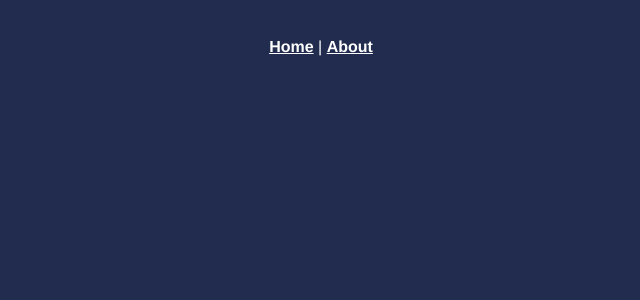
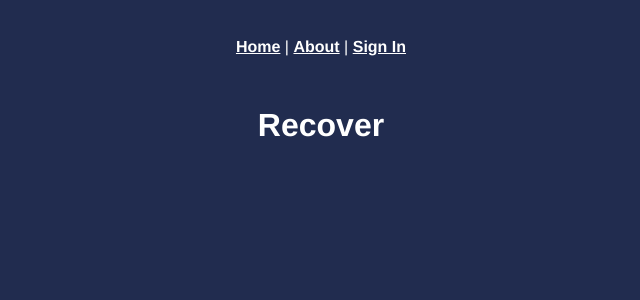
Before and after one commit to fabricegeib/vue-admin-dashboard, a Vue app: page /recover in a window 1280 px wide. Shown: the top 300 px of the page, without its empty margins (319-959 px from the left). Built offline with nearby package versions, Linux system fonts and the light colour scheme.

Commit message:
add sign in

```diff
--- a/src/App.vue
+++ b/src/App.vue
@@ -2,7 +2,8 @@
   <div id="app">
     <div id="nav">
       <router-link to="/">Home</router-link> |
-      <router-link to="/about">About</router-link>
+      <router-link to="/about">About</router-link> |
+      <router-link to="/signin">Sign In</router-link>
     </div>
     <router-view />
   </div>
--- a/src/router/index.js
+++ b/src/router/index.js
@@ -19,6 +19,24 @@ const routes = [
     // which is lazy-loaded when the route is visited.
     component: () =>
       import(/* webpackChunkName: "about" */ "../views/About.vue")
+  },
+  {
+    path: "/signin",
+    name: "SignIn",
+    // route level code-splitting
+    // this generates a separate chunk (about.[hash].js) for this route
+    // which is lazy-loaded when the route is visited.
+    component: () =>
+      import(/* webpackChunkName: "about" */ "../views/SignInFlow/SignIn.vue")
+  },
+  {
+    path: "/recover",
+    name: "Recover",
+    // route level code-splitting
+    // this generates a separate chunk (about.[hash].js) for this route
+    // which is lazy-loaded when the route is visited.
+    component: () =>
+      import(/* webpackChunkName: "about" */ "../views/SignInFlow/Recover.vue")
   }
 ];
 
--- /dev/null
+++ b/src/views/SignInFlow/Recover.vue
@@ -0,0 +1,15 @@
+<template>
+    <div class="sign-in">
+        <h1>Recover</h1>
+    </div>
+</template>
+
+<script>
+    export default {
+        name: "Recover"
+    }
+</script>
+
+<style scoped >
+
+</style>
--- /dev/null
+++ b/src/views/SignInFlow/SignIn.vue
@@ -0,0 +1,15 @@
+<template>
+    <div class="sign-in">
+        <h1>Sign In</h1>
+    </div>
+</template>
+
+<script>
+    export default {
+        name: "SignIn"
+    }
+</script>
+
+<style scoped >
+
+</style>
```
Also changed, not shown: src/views/SignInFlow/Request.vue (added, +15 -0 lines).
